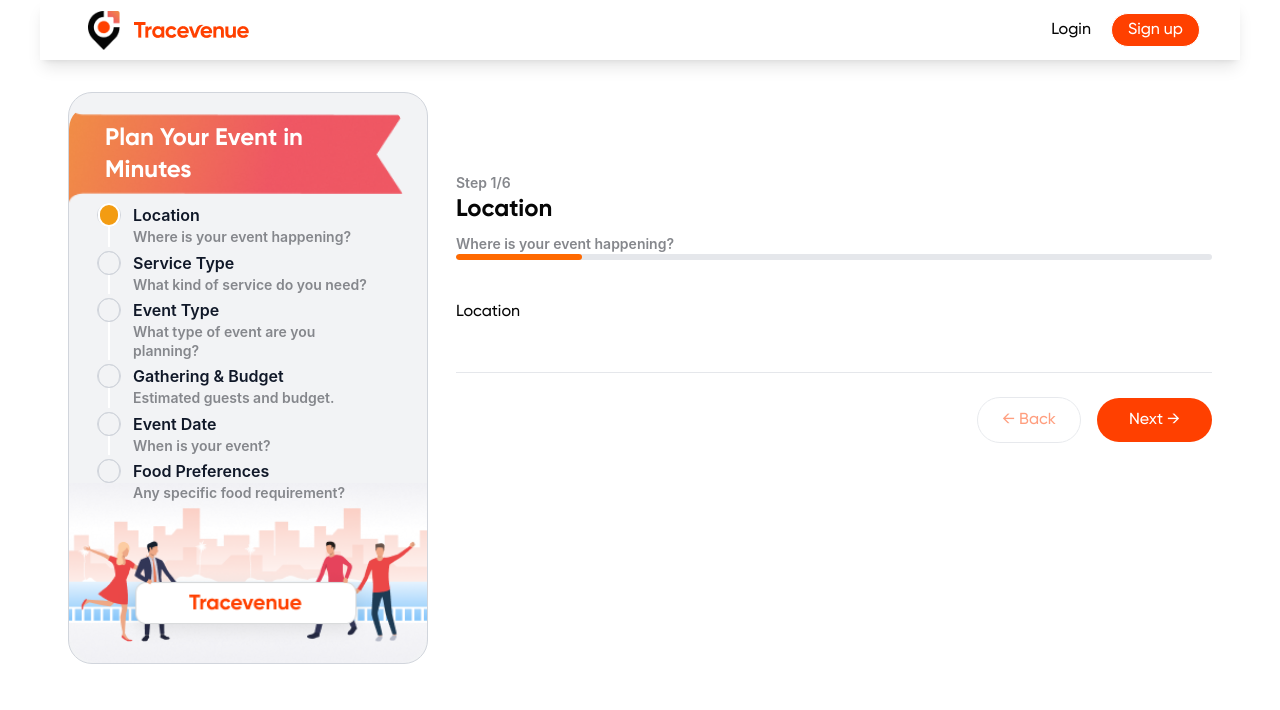
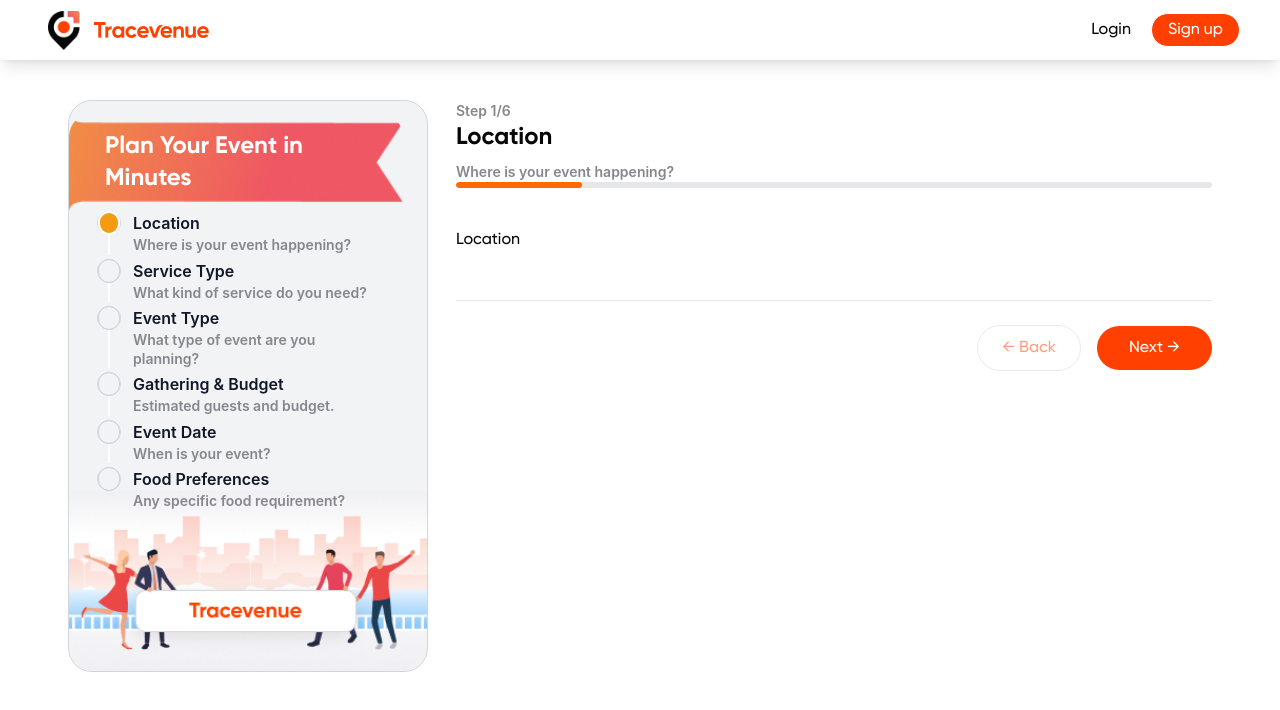
Before and after one commit to Prince5632/tracevenue-revamped, a React (Vite) app: page / in a window 1280 px wide. Shown: the top 710 px of the page. Built offline with nearby package versions, Linux system fonts and the light colour scheme.

Commit message:
Resolved navbar

```diff
--- a/src/components/common/Navbar.jsx
+++ b/src/components/common/Navbar.jsx
@@ -3,7 +3,8 @@ import logo from "../../assets/images/logo.png"
 
 const Navbar = () => {
     return (
-        <nav className="w-full bg-white shadow-lg sticky top-0 z-50">
+        <nav className="w-full bg-white shadow-lg fixed top-0 left-0 z-50">
+            {/* fixed top-0 left-0 */}
             <div
                 className="
           max-w-7xl
--- a/src/layouts/EnquiryLayout.jsx
+++ b/src/layouts/EnquiryLayout.jsx
@@ -49,7 +49,7 @@ const EnquiryLayout = () => {
     return (
         <>
             <Navbar />
-            <div className="flex lg:flex-row max-w-7xl mx-auto px-4 sm:px-6 lg:px-7 gap-6 lg:gap-7 mt-6 lg:mt-8">
+            <div className="flex lg:flex-row max-w-7xl mx-auto px-4 sm:px-6 lg:px-7 gap-6 lg:gap-7 mt-6 lg:mt-25">
                 <button
                     onClick={() => setIsSidebarOpen(true)}
                     className="lg:hidden fixed top-24 left-4 z-50 bg-white border shadow-md rounded-full p-2 mb-3"
@@ -85,7 +85,7 @@ const EnquiryLayout = () => {
                     </button>
                 </div>
 
-                <div className="flex-1 min-w-0 md:mt-20">
+                <div className="flex-1 min-w-0 ">
                     <ProgressHeader
                         currentStep={currentStepIndex + 1}
                         totalSteps={steps.length}
```
